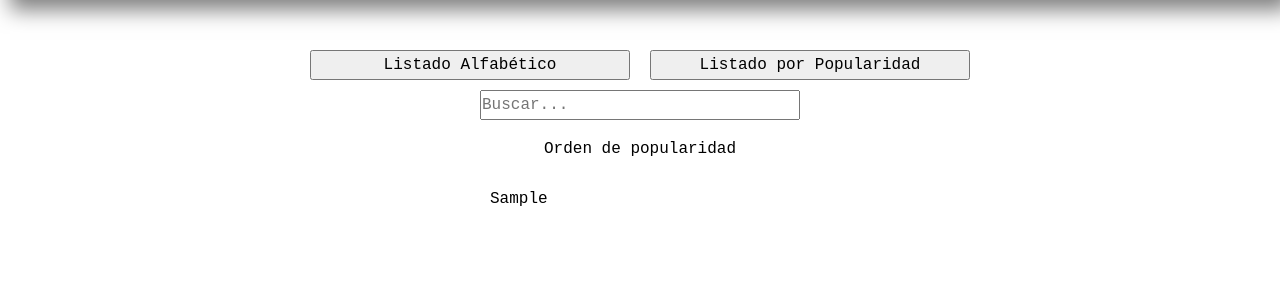
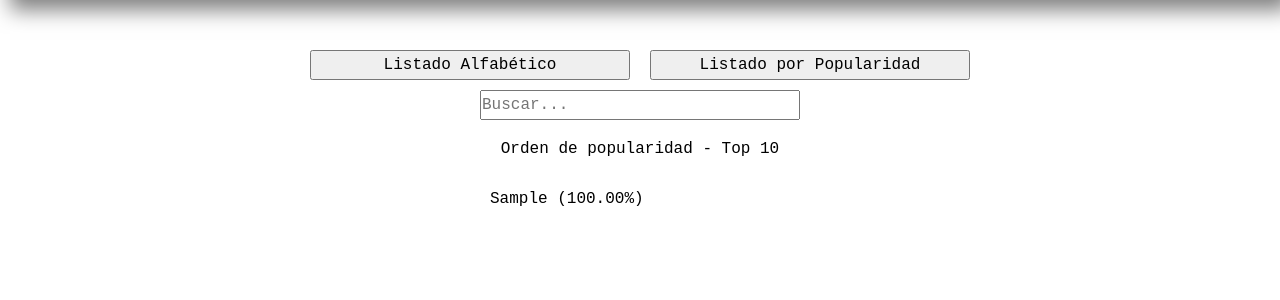
Before and after one commit to spkyluis/Proyecto-Final, a Flask app: page /listarpopu in a window 1280 px wide. Shown: the part 100-400 px from the top of the page. Run offline with Flask 3, Linux system fonts and the light colour scheme; tables that the repository leaves empty hold one stand-in row (values such as "Sample post").

Commit message:
ya casi listo

```diff
--- a/app.py
+++ b/app.py
@@ -103,9 +103,12 @@ class Altapedia:
         return self.cursor.lastrowid
 
     def listar_popu(self):
+        self.cursor.execute("SELECT SUM(popularidad) AS total_popularidad FROM temas")
+        total = self.cursor.fetchone()
+
         self.cursor.execute("SELECT * FROM temas ORDER BY popularidad DESC LIMIT 10")
         productos = self.cursor.fetchall()
-        return productos
+        return productos, total
 
     def listar_alfa(self):
         self.cursor.execute("SELECT tema FROM temas ORDER BY tema")
@@ -199,10 +202,23 @@ def listar_alfa():
 @app.route("/listarpopu", methods=["GET"])
 def listar_popu():
     #listar por orden popularidad
-    listado = altapedia.listar_popu()
-    lista_de_palabras = [d['tema'] for d in listado]  # De tupla campo - contenido queda solo el contenido
+    listado, total = altapedia.listar_popu()
+
+    total_nro = int(total['total_popularidad'])
+
+    #lista_de_palabras = [d['tema'] for d in listado]  # De tupla campo - contenido queda solo el contenido
+
+    lista_de_palabras = [dict(tema=palabra["tema"], popularidad=palabra["popularidad"]) for palabra in listado]  # Armamos la lista de tema y popularidad
+
+    listado_para_mostrar = []  # La lista que vamos a mostrar vacía
+
+    for elemento in lista_de_palabras:  # Por cada elemento en la lista de temas y popularidad
+        popularidad = int(elemento['popularidad'])  # Guardamos la popularidad
+        porcentaje_popularidad = (popularidad*100)/total_nro  #  Calculamos el porcentaje
+        listado_para_mostrar.append(f"{elemento['tema']} ({porcentaje_popularidad:.2f}%)")  # Armamos la lista para mostar "tema (porcentaje con 2 decimales%)"
+
     #return jsonify(listado)
-    return render_template("listado.html",  lista_palabras=lista_de_palabras, mensaje="Orden de popularidad")
+    return render_template("listado.html",  lista_palabras=listado_para_mostrar, mensaje="Orden de popularidad - Top 10")
 
 
 
--- a/static/estilos/estilos.css
+++ b/static/estilos/estilos.css
@@ -101,7 +101,8 @@ a {
 
 a.logo-nav{
     height: 100%;
-    width: 100%;
+    /* width: 100%; */
+    width: auto;
     overflow: hidden;
     margin-left: 1em;
     text-align: left;
@@ -128,6 +129,10 @@ img.logo-nav{
     flex-direction: row;
     gap: 20px;
     align-items: center;
+}
+
+div textarea{
+    width: 95vw;
 }
 
 .cuadro-texto{
--- a/templates/index.html
+++ b/templates/index.html
@@ -34,7 +34,7 @@
 
 
         <div class="cuadro-texto">
-            <textarea name="resultado" id="" rows="30" cols="160" placeholder="...Gracias por utilizar < ALTAPEDIA > La informacion solicitada será mostrada aquí...">{{resultado}}</textarea>
+            <textarea name="resultado" id="" rows="30" placeholder="...Gracias por utilizar < ALTAPEDIA > La informacion solicitada será mostrada aquí...">{{resultado}}</textarea>
         </div>
 
 
--- a/templates/listado.html
+++ b/templates/listado.html
@@ -4,7 +4,7 @@
 <meta charset="UTF-8">
 <meta name="viewport" content="width=device-width, initial-scale=1.0">
 <link rel="stylesheet" href="{{ url_for('static', filename='estilos/estilos.css') }}">
-<link rel="icon" href="/static/img/favicon.ico">
+<link rel="icon" href="{{ url_for('static', filename='img/favicon.ico') }}">
 
 <title>ALTAPEDIA</title>
 
```
Also changed, not shown: 1 other file.
